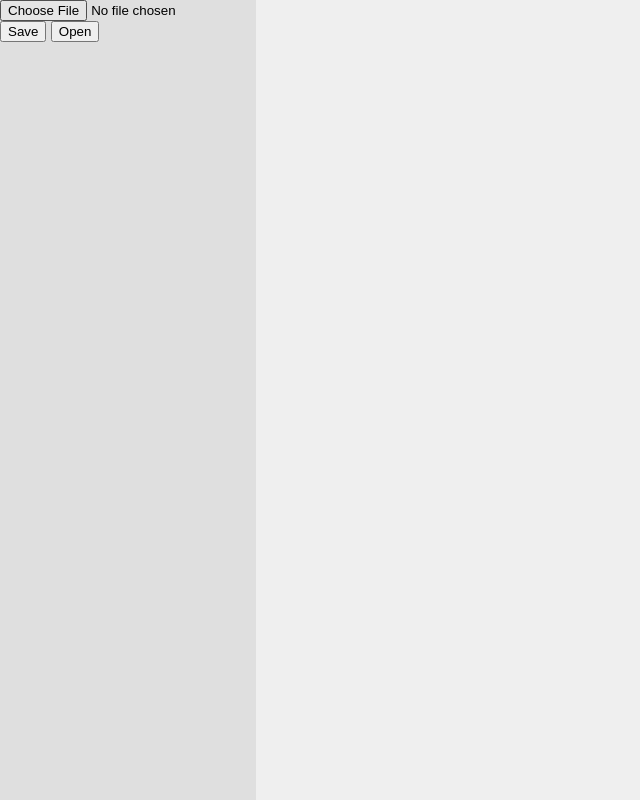
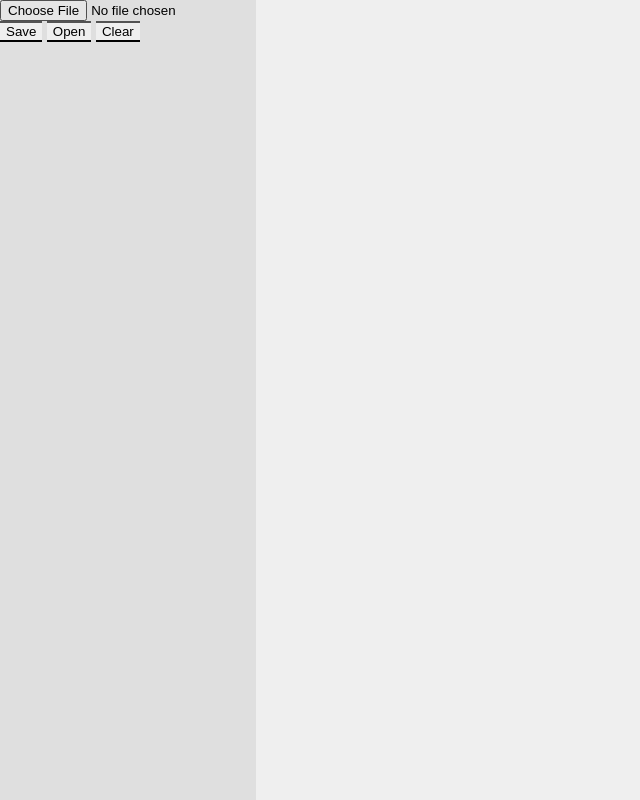
Before and after one commit to claire271/gambezi_dashboard, a plain HTML site: page index.html in a window 1280 px wide. Shown: the whole page, without its empty margins (0-640 px from the left). Drawn offline with Linux system fonts and the light colour scheme.

Commit message:
Added the ability to clear the dashboard.

```diff
--- a/index.html
+++ b/index.html
@@ -10,7 +10,9 @@
 				<input id="file_selector" type="file">
 				<button id="save_button">Save</button>
 				<button id="open_button">Open</button>
+				<button id="clear_button">Clear</button>
 			</div>
+			<br/>
 		</div><div id='view'></div>
 	</body>
 	<script type='text/javascript' src='gambezi.js'></script>
--- a/style.css
+++ b/style.css
@@ -87,3 +87,8 @@ body {
 #tree > div:first-child > input {
 	width: 100%;
 }
+
+#tree > div:first-child > button {
+	border-left: 0px;
+	border-right: 0px;
+}
```
